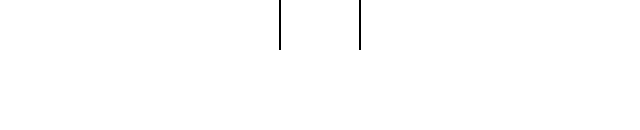
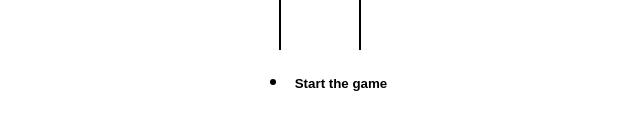
Before and after one commit to diabloexodia/tictactoe, a React (Vite) app: page / in a window 1280 px wide. Shown: the part 378-508 px from the top of the page, without its empty margins (319-959 px from the left). Built offline with nearby package versions, Linux system fonts and the light colour scheme.

Commit message:
displayed game history

```diff
--- a/src/App.jsx
+++ b/src/App.jsx
@@ -1,4 +1,5 @@
 import React, { useState } from "react";
+import History from "./components/History";
 import Board from "./components/Board";
 import "./styles/root.scss";
 import { calculateWinner } from "./helpers";
@@ -30,11 +31,16 @@
     });
     SetCurrentMove((prev) => prev + 1);
   };
+
+  moveTo = (move) => {
+    SetCurrentMove(move);
+  };
   return (
     <div className="app">
       <h1>TIC-TAC-TOE</h1>
       <h2> {message} </h2>
       <Board board={current.board} handldeSquare={handldeSquare} />
+      <History history={history} moveTo={moveTo} currentMove={currentMove} />
     </div>
   );
 };
--- /dev/null
+++ b/src/components/History.jsx
@@ -0,0 +1,27 @@
+import React from "react";
+
+const History = ({ history, moveTo, currentMove }) => {
+  return (
+    <ul>
+      {history.map((_, move) => {
+        return (
+          <li key={move}>
+            <button
+              style={{
+                fontWeight: move === currentMove ? "bold" : "normal",
+              }}
+              type="button"
+              onClick={() => {
+                moveTo(move);
+              }}
+            >
+              {move === 0 ? "Start the game" : `move #${move}`}
+            </button>
+          </li>
+        );
+      })}
+    </ul>
+  );
+};
+
+export default History;
```
